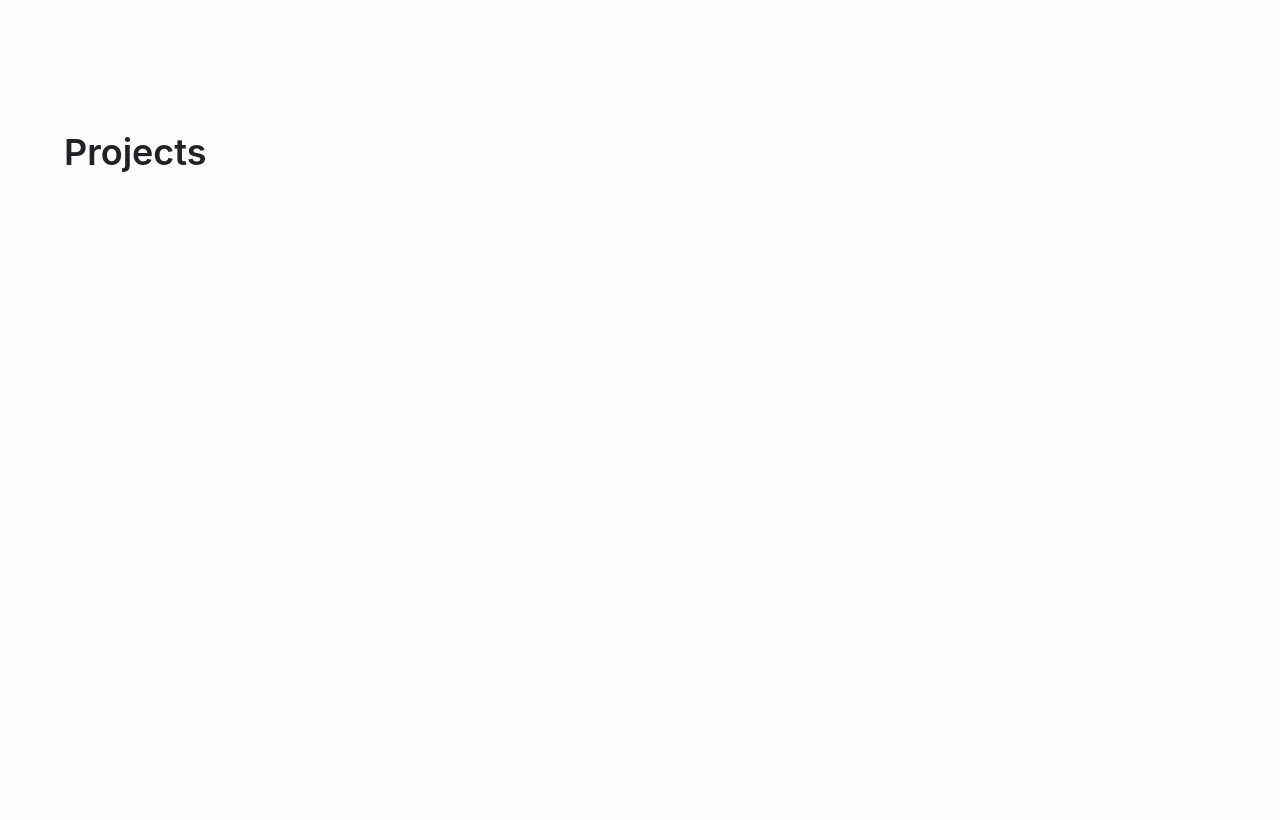
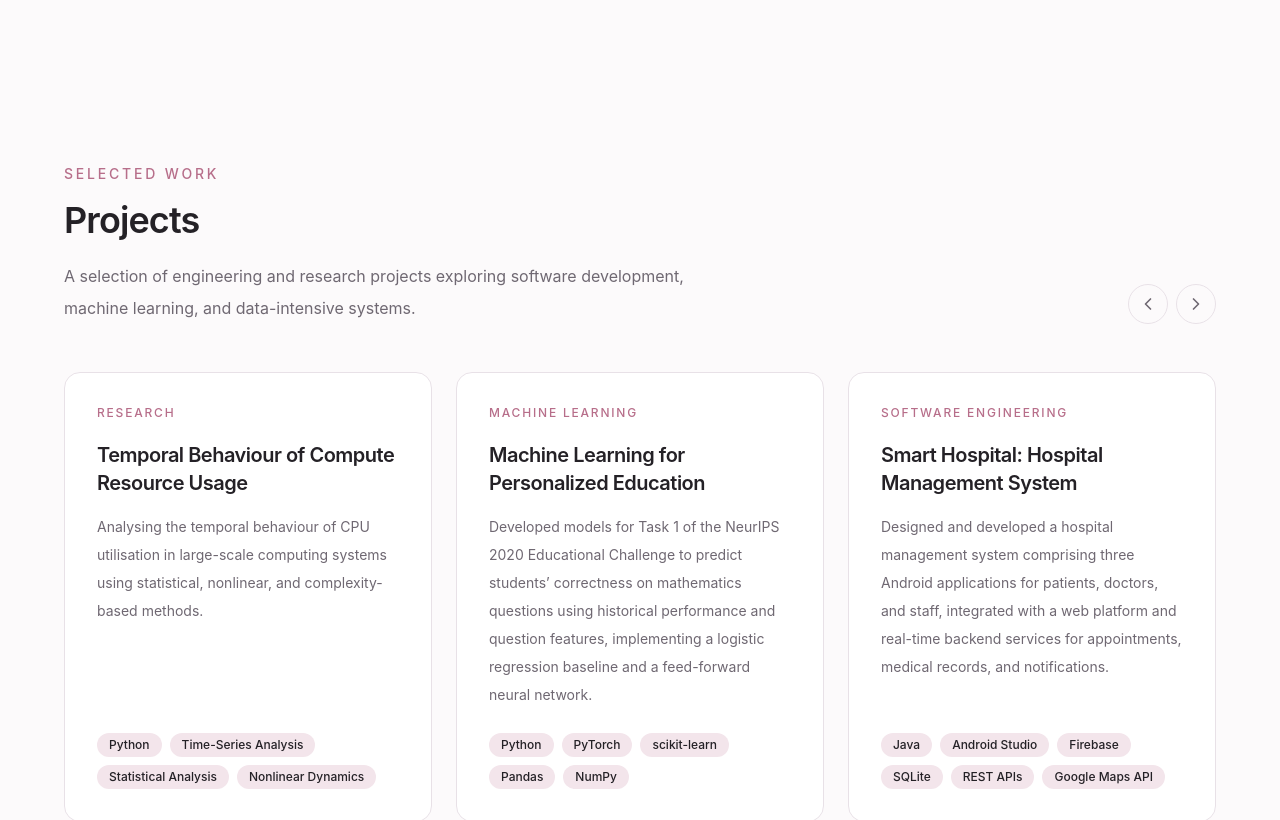
Before and after one commit to hindboufeligha/hindboufeligha-portfolio, a React app: page / in a window 1280 px wide. Shown: the part 1640-2460 px from the top of the page. Built offline with nearby package versions, Linux system fonts and the light colour scheme; the HTML template or start-up script is replaced by a standard one.

Commit message:
feat: add projects carousel

```diff
--- a/src/App.tsx
+++ b/src/App.tsx
@@ -2,6 +2,7 @@ import Header from './components/layout/Header'
 import SiteLayout from './components/layout/SiteLayout'
 import Hero from './components/sections/Hero'
 import About from './components/sections/About'
+import Projects from './components/sections/Projects'
 
 function App() {
   return (
@@ -14,11 +15,7 @@ function App() {
 
           <About />
 
-          <section id="projects" className="min-h-screen px-6 py-24">
-            <div className="mx-auto max-w-[var(--content-width)]">
-              <h2 className="text-4xl font-semibold">Projects</h2>
-            </div>
-          </section>
+          <Projects />
 
           <section id="publications" className="min-h-screen px-6 py-24">
             <div className="mx-auto max-w-[var(--content-width)]">
--- /dev/null
+++ b/src/components/sections/Projects.tsx
@@ -0,0 +1,85 @@
+import { useRef } from 'react'
+import { ChevronLeft, ChevronRight } from 'lucide-react'
+import { projects } from '../../data/projects'
+import ProjectCard from '../ui/ProjectCard'
+
+function Projects() {
+  const projectsRef = useRef<HTMLDivElement>(null)
+
+  const scrollProjects = (direction: 'left' | 'right') => {
+    projectsRef.current?.scrollBy({
+      left:
+        direction === 'right'
+          ? projectsRef.current.clientWidth
+          : -projectsRef.current.clientWidth,
+      behavior: 'smooth',
+    })
+  }
+
+  return (
+    <section
+      id="projects"
+      aria-labelledby="projects-heading"
+      className="px-6 py-24 sm:py-32"
+    >
+      <div className="mx-auto max-w-[var(--content-width)]">
+        <div className="flex items-end justify-between gap-6">
+          <div className="max-w-2xl">
+            <p className="text-sm font-medium uppercase tracking-[0.2em] text-[var(--color-accent)]">
+              Selected Work
+            </p>
+
+            <h2
+              id="projects-heading"
+              className="mt-4 text-3xl font-semibold tracking-tight sm:text-4xl"
+            >
+              Projects
+            </h2>
+
+            <p className="mt-5 leading-8 text-[var(--color-muted)]">
+              A selection of engineering and research projects exploring
+              software development, machine learning, and data-intensive
+              systems.
+            </p>
+          </div>
+
+          <div className="hidden shrink-0 gap-2 sm:flex">
+            <button
+              type="button"
+              onClick={() => scrollProjects('left')}
+              aria-label="Previous projects"
+              className="flex size-10 items-center justify-center rounded-full border border-[var(--color-border)] text-[var(--color-muted)] transition-colors hover:border-[var(--color-accent)] hover:text-[var(--color-accent)]"
+            >
+              <ChevronLeft aria-hidden="true" className="size-5" />
+            </button>
+
+            <button
+              type="button"
+              onClick={() => scrollProjects('right')}
+              aria-label="Next projects"
+              className="flex size-10 items-center justify-center rounded-full border border-[var(--color-border)] text-[var(--color-muted)] transition-colors hover:border-[var(--color-accent)] hover:text-[var(--color-accent)]"
+            >
+              <ChevronRight aria-hidden="true" className="size-5" />
+            </button>
+          </div>
+        </div>
+
+        <div
+          ref={projectsRef}
+          className="mt-12 flex snap-x snap-mandatory gap-6 overflow-x-auto pb-2 scrollbar-none"
+        >
+          {projects.map((project) => (
+            <div
+              key={project.id}
+              className="w-[calc(100%-2rem)] shrink-0 snap-start sm:w-[calc(50%-0.75rem)] lg:w-[calc(33.333%-1rem)]"
+            >
+              <ProjectCard project={project} />
+            </div>
+          ))}
+        </div>
+      </div>
+    </section>
+  )
+}
+
+export default Projects
--- /dev/null
+++ b/src/components/ui/ProjectCard.tsx
@@ -0,0 +1,51 @@
+import { ExternalLink } from 'lucide-react'
+import type { Project } from '../../types/project'
+
+interface ProjectCardProps {
+  project: Project
+}
+
+function ProjectCard({ project }: ProjectCardProps) {
+  return (
+    <article className="flex h-full flex-col rounded-[var(--radius-lg)] border border-[var(--color-border)] bg-[var(--color-surface)] p-6 transition-transform hover:-translate-y-1 sm:p-8">
+      <div className="flex items-start justify-between gap-4">
+        <span className="text-xs font-medium uppercase tracking-[0.15em] text-[var(--color-accent)]">
+          {project.category}
+        </span>
+
+        {project.externalUrl && (
+          <a
+            href={project.externalUrl}
+            target="_blank"
+            rel="noreferrer"
+            aria-label={`View ${project.title}`}
+            className="text-[var(--color-muted)] transition-colors hover:text-[var(--color-accent)]"
+          >
+            <ExternalLink aria-hidden="true" className="size-5" />
+          </a>
+        )}
+      </div>
+
+      <h3 className="mt-5 text-xl font-semibold tracking-tight">
+        {project.title}
+      </h3>
+
+      <p className="mt-4 text-sm leading-7 text-[var(--color-muted)]">
+        {project.description}
+      </p>
+
+      <div className="mt-auto flex flex-wrap gap-2 pt-6">
+        {project.technologies.map((technology) => (
+          <span
+            key={technology}
+            className="rounded-full bg-[var(--color-accent-soft)] px-3 py-1 text-xs font-medium text-[var(--color-foreground)]"
+          >
+            {technology}
+          </span>
+        ))}
+      </div>
+    </article>
+  )
+}
+
+export default ProjectCard
--- /dev/null
+++ b/src/data/projects.ts
@@ -0,0 +1,64 @@
+import type { Project } from '../types/project'
+
+export const projects: Project[] = [
+  {
+    id: 'msc-thesis',
+    title: 'Temporal Behaviour of Compute Resource Usage',
+    category: 'Research',
+    description:
+      'Analysing the temporal behaviour of CPU utilisation in large-scale computing systems using statistical, nonlinear, and complexity-based methods.',
+    technologies: [
+      'Python',
+      'Time-Series Analysis',
+      'Statistical Analysis',
+      'Nonlinear Dynamics',
+    ],
+  },
+  {
+    id: 'personalized-education',
+    title: 'Machine Learning for Personalized Education',
+    category: 'Machine Learning',
+    description:
+      'Developed models for Task 1 of the NeurIPS 2020 Educational Challenge to predict students’ correctness on mathematics questions using historical performance and question features, implementing a logistic regression baseline and a feed-forward neural network.',
+    technologies: ['Python', 'PyTorch', 'scikit-learn', 'Pandas', 'NumPy'],
+  },
+
+  {
+    id: 'smart-hospital',
+    title: 'Smart Hospital: Hospital Management System',
+    category: 'Software Engineering',
+    description:
+      'Designed and developed a hospital management system comprising three Android applications for patients, doctors, and staff, integrated with a web platform and real-time backend services for appointments, medical records, and notifications.',
+    technologies: [
+      'Java',
+      'Android Studio',
+      'Firebase',
+      'SQLite',
+      'REST APIs',
+      'Google Maps API',
+    ],
+  },
+
+  {
+    id: 'e-food',
+    title: 'E-Food: Food Ordering Android Application',
+    category: 'Software Engineering',
+    description:
+      'Developed an Android food ordering application with real-time order management and updates using Firebase services.',
+    technologies: [
+      'Java',
+      'Android',
+      'Firebase Realtime Database',
+      'Firebase Storage',
+      'Firebase Notifications',
+    ],
+  },
+  {
+    id: 'my-manager',
+    title: 'My Manager: Task Management Android Application',
+    category: 'Software Engineering',
+    description:
+      'Developed an Android application for students to create, track, and manage tasks, with persistent data storage using Firebase Firestore.',
+    technologies: ['Java', 'Android', 'Firebase Firestore'],
+  },
+]
--- /dev/null
+++ b/src/types/project.ts
@@ -0,0 +1,12 @@
+export type ProjectCategory =
+  'Software Engineering' | 'Research' | 'Machine Learning'
+
+export interface Project {
+  id: string
+  title: string
+  category: ProjectCategory
+  description: string
+  technologies: string[]
+  externalUrl?: string
+  externalUrlType?: 'github' | 'publication' | 'demo' | 'other'
+}
```
